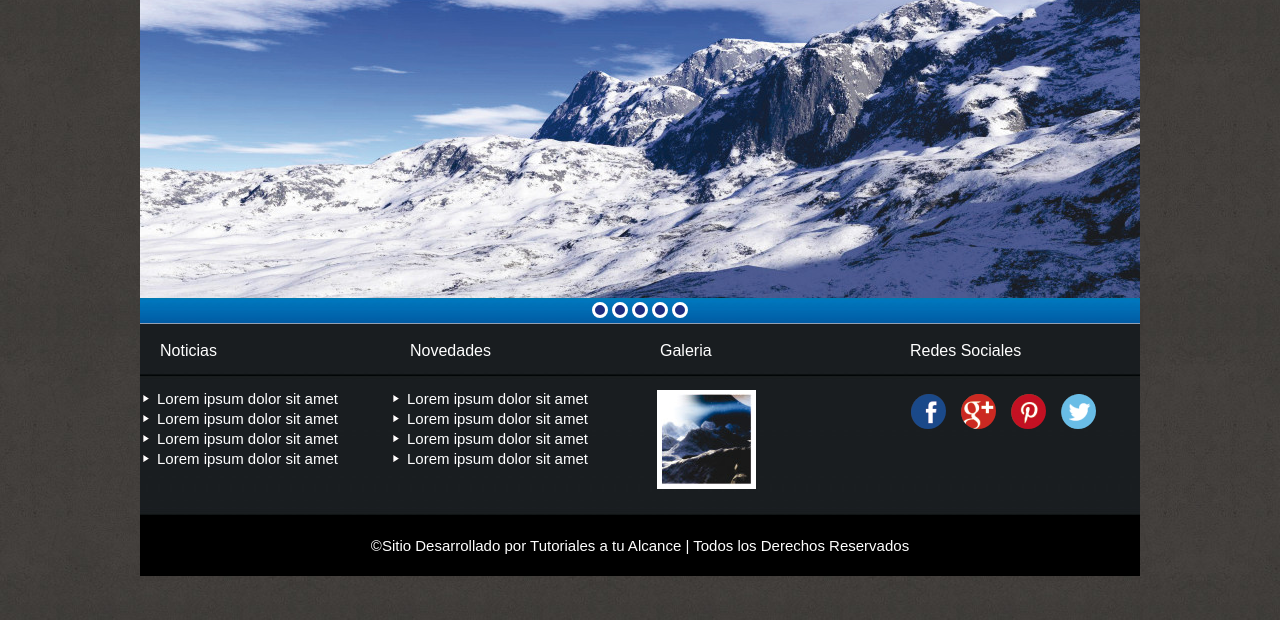
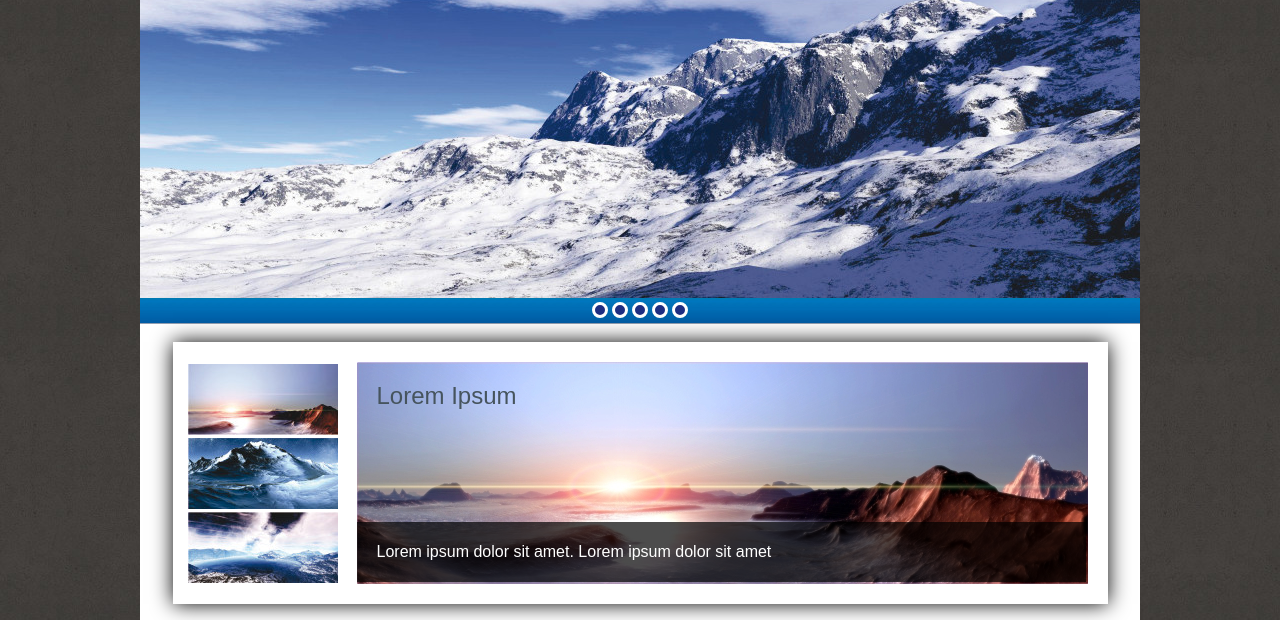
Before and after one commit to Yeisonryhn/MaquetacionWebTutorialesATuAlcance, a plain HTML site: page servicios.html in a window 1280 px wide. Shown: the part 131-751 px from the top of the page. Drawn offline with Linux system fonts and the light colour scheme.

Commit message:
Terminado Servicios y estilo

```diff
--- a/css/estilo.css
+++ b/css/estilo.css
@@ -146,7 +146,7 @@ section#inicio
 	/*background: rgba(0,0,255,.3);*/
 }
 
-section ul li
+section#inicio ul li
 {
 	float:left;
 	width: 333px;
@@ -154,14 +154,14 @@ section ul li
 	/*background: rgba(150,150,0,0.5);*/
 }
 
-section ul li h1
+section#inicio ul li h1
 {
 	margin:25px 27px;
 	font-weight: 100;
 	font-size: 25px;
 }
 
-section ul li p
+section#inicio ul li p
 {
 	margin:20px 30px;
 	/*font-weight:100;*/
@@ -169,7 +169,7 @@ section ul li p
 	text-align: justify
 }
 
-section ul li img
+section#inicio ul li img
 {
 	margin:2px 29px;
 	width: 274px;
@@ -223,9 +223,9 @@ section#quienesSomos img
 {
 	float: left;
 	width: 273px;
-	height: 120px;
-	margin-right: 20px;
-	margin-bottom: 20px;
+	height: 125px;
+	margin-right: 21px;
+	margin-bottom: 15px;
 }
 /*FIN CONTENIDO QUIENES SOMOS*/
 /*------------------------------------------------------------------*/
@@ -234,7 +234,80 @@ section#quienesSomos img
 /*CONTENIDO SERVICIOS*/
 section#servicios
 {
+	position:relative;
+	margin: auto;
+	width: 1000px;
+	height: 299px;
+	/*background:url('../img/ayudaServicios.jpg');*/
+	background:white;
+}
 
+section#servicios #cajaServicios
+{
+	position:relative;
+	top:18px;
+	width: 935px;
+	height: 262px;
+	margin:auto;
+	/*background: rgba(255,0,0,.5);*/
+	box-shadow: 0px 0px 20px #000;
+}
+
+section#servicios #cajaServicios ul#lista
+{
+	position:absolute;
+	top: 20px;
+	left: 15px;
+	width: 151px;
+	height: 220px;
+	/*background:rgb(0,255,0);*/
+
+}
+section#servicios #cajaServicios ul#lista li
+{
+	width: 151px;
+	height: 72px;
+	margin:2px 0px;
+	cursor:pointer;
+}
+
+section#servicios #cajaServicios ul#visor
+{
+	position:absolute;
+	top: 20px;
+	left: 184px;
+	width: 731px;
+	height: 220px;
+	/*background:rgba(0,255,0,.25);*/
+}
+
+section#servicios #cajaServicios ul#visor li
+{
+	position:absolute;
+	top: 0px;
+	left: 0px;
+	width: 731px;
+	height: 220px;
+}
+section#servicios #cajaServicios ul#visor h1
+{
+	position:absolute;
+	z-index: 1;
+	top:20px;
+	left: 20px;
+	color: #46545d;
+	font-weight: 100;
+}
+section#servicios #cajaServicios ul#visor p
+{
+	position:absolute;
+	z-index: 1;
+	bottom: 0;
+	padding-left:20px;
+	background:rgba(0,0,0,.7);
+	color: white;
+	width: 97%;
+	line-height: 60px;
 }
 /*FIN CONTENIDO SERVICIOS*/
 /*------------------------------------------------------------------*/
@@ -281,7 +354,7 @@ section#contactenos
 {
 	position:relative;
 	top:12px;
-	left:17px;
+	left:35px;
 	width: 210px;
 	height: 80px;
 	/*background: rgba(255,0,0,0.5);*/
--- a/servicios.html
+++ b/servicios.html
@@ -44,7 +44,20 @@
 
 	<!--CONTENIDO -->
 	<section id="servicios">
-
+		<div id="cajaServicios">
+			<ul id="lista">
+				<li><img src="img/servicios01.jpg"></li>
+				<li><img src="img/servicios02.jpg"></li>
+				<li><img src="img/servicios03.jpg"></li>
+			</ul>
+			<ul id="visor">
+				<li>
+					<h1>Lorem Ipsum</h1>
+					<img src="img/servicios01Grande.jpg" width="100%">
+					<p>Lorem ipsum dolor sit amet. Lorem ipsum dolor sit amet</p>
+				</li>
+			</ul>
+		</div>
 	</section>
 	<!--FIN CONTENIDO -->
 
```
Also changed, not shown: img/ayudaServicios.jpg (added), img/servicios01.jpg (added), img/servicios01Grande.jpg (added), img/servicios02.jpg (added), img/servicios03.jpg (added).
